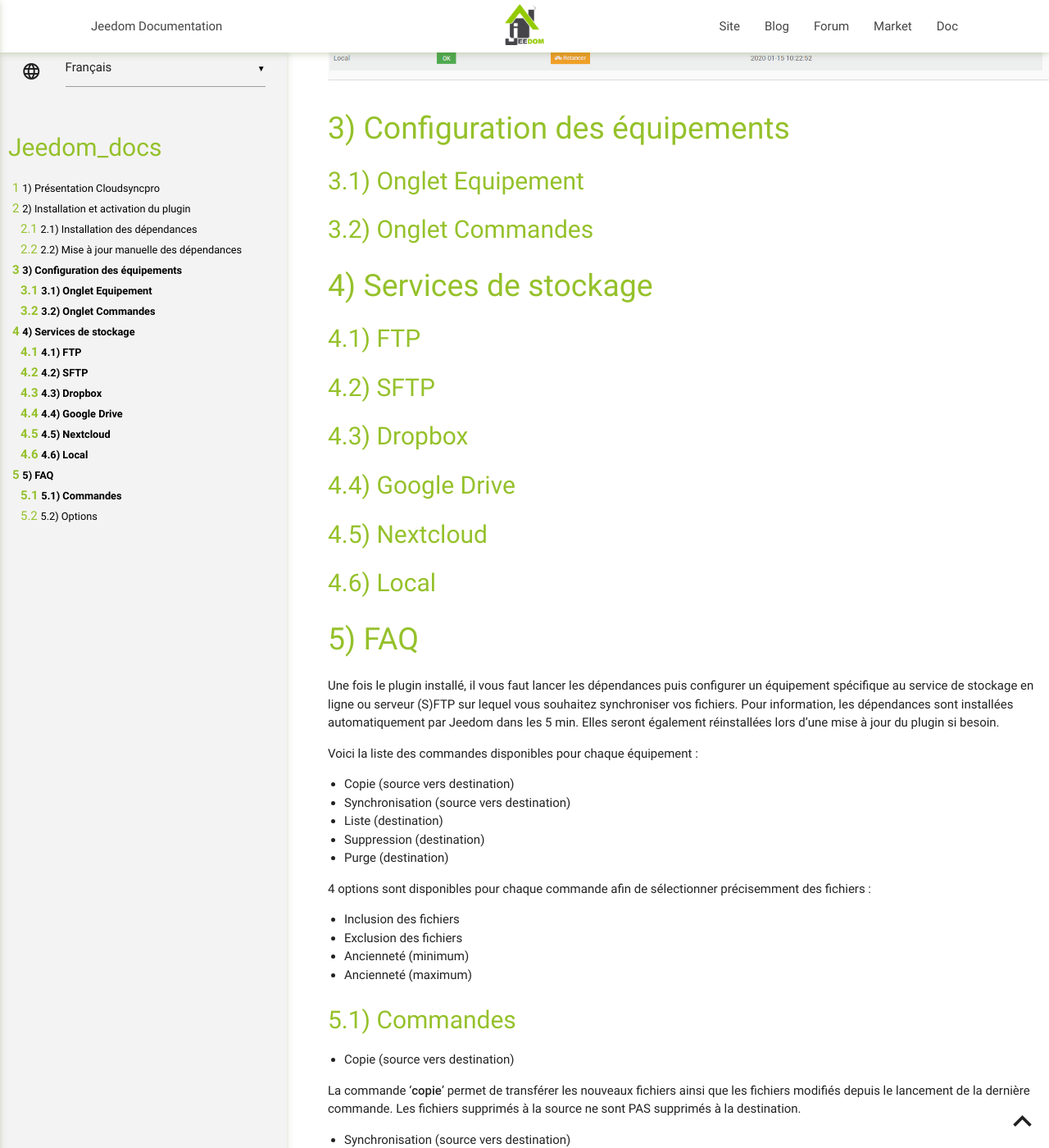
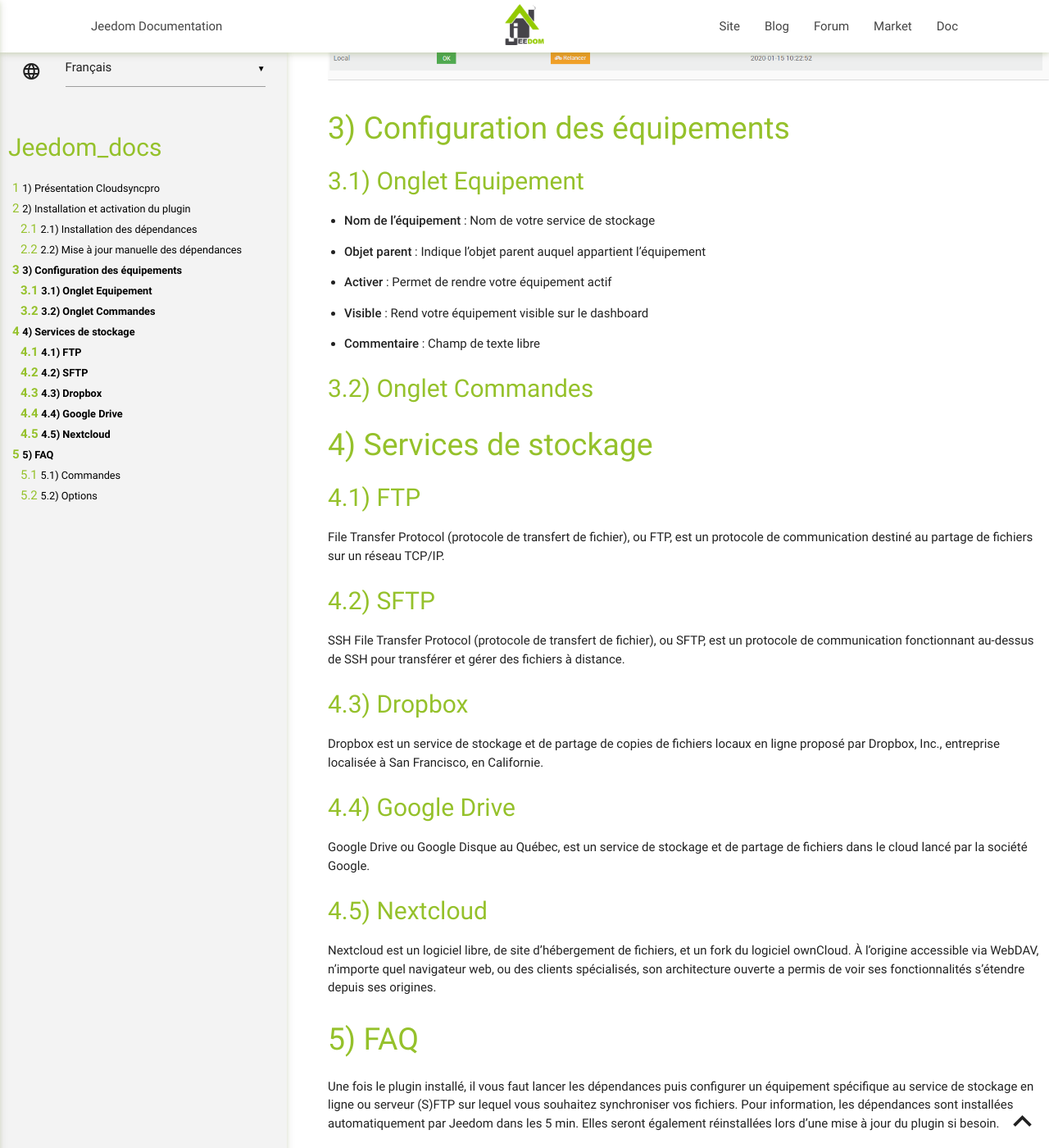
Before and after one commit to thanaus/jeedom_docs, a Jekyll site: the page built from plugins/cloudsyncpro/fr_FR/index.md, in a window 1280 px wide and 1400 px high, scrolled down 1505 px. Shown: the whole window at 82% size. Built offline with Jekyll 4.4.1, drawn with Linux system fonts in a browser that asks for light colours; our own code applies the rules of GitHub Pages for plain Markdown files.

Commit message:
Update index.md

```diff
--- a/plugins/cloudsyncpro/fr_FR/index.md
+++ b/plugins/cloudsyncpro/fr_FR/index.md
@@ -39,6 +39,16 @@ Configuration des équipements
 Onglet Equipement
 -----------------
 
+-   **Nom de l’équipement** : Nom de votre service de stockage
+
+-   **Objet parent** : Indique l’objet parent auquel appartient l’équipement
+
+-   **Activer** : Permet de rendre votre équipement actif
+
+-   **Visible** : Rend votre équipement visible sur le dashboard
+
+-   **Commentaire** : Champ de texte libre
+
 Onglet Commandes
 ----------------
 
@@ -48,20 +58,27 @@ Services de stockage
 FTP
 ---
 
+File Transfer Protocol (protocole de transfert de fichier), ou FTP, est un protocole de communication destiné au partage de fichiers sur un réseau TCP/IP.
+
 SFTP
 ----
+
+SSH File Transfer Protocol (protocole de transfert de fichier), ou SFTP, est un protocole de communication fonctionnant au-dessus de SSH pour transférer et gérer des fichiers à distance.
 
 Dropbox
 -------
 
+Dropbox est un service de stockage et de partage de copies de fichiers locaux en ligne proposé par Dropbox, Inc., entreprise localisée à San Francisco, en Californie.
+
 Google Drive
 ------------
+
+Google Drive ou Google Disque au Québec, est un service de stockage et de partage de fichiers dans le cloud lancé par la société Google.
 
 Nextcloud
 ---------
 
-Local
------
+Nextcloud est un logiciel libre, de site d'hébergement de fichiers, et un fork du logiciel ownCloud. À l'origine accessible via WebDAV, n'importe quel navigateur web, ou des clients spécialisés, son architecture ouverte a permis de voir ses fonctionnalités s'étendre depuis ses origines.
 
 FAQ
 ===
```
